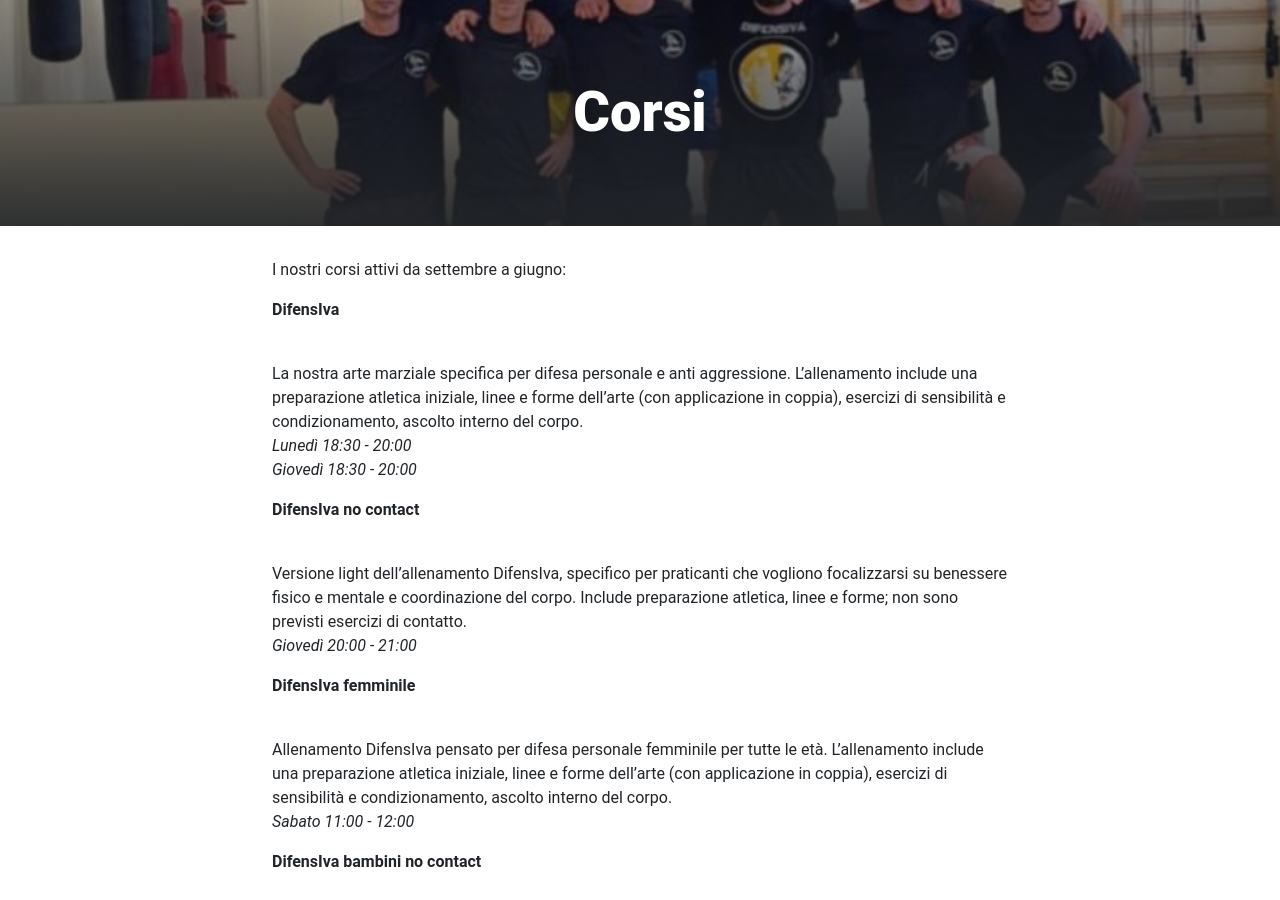
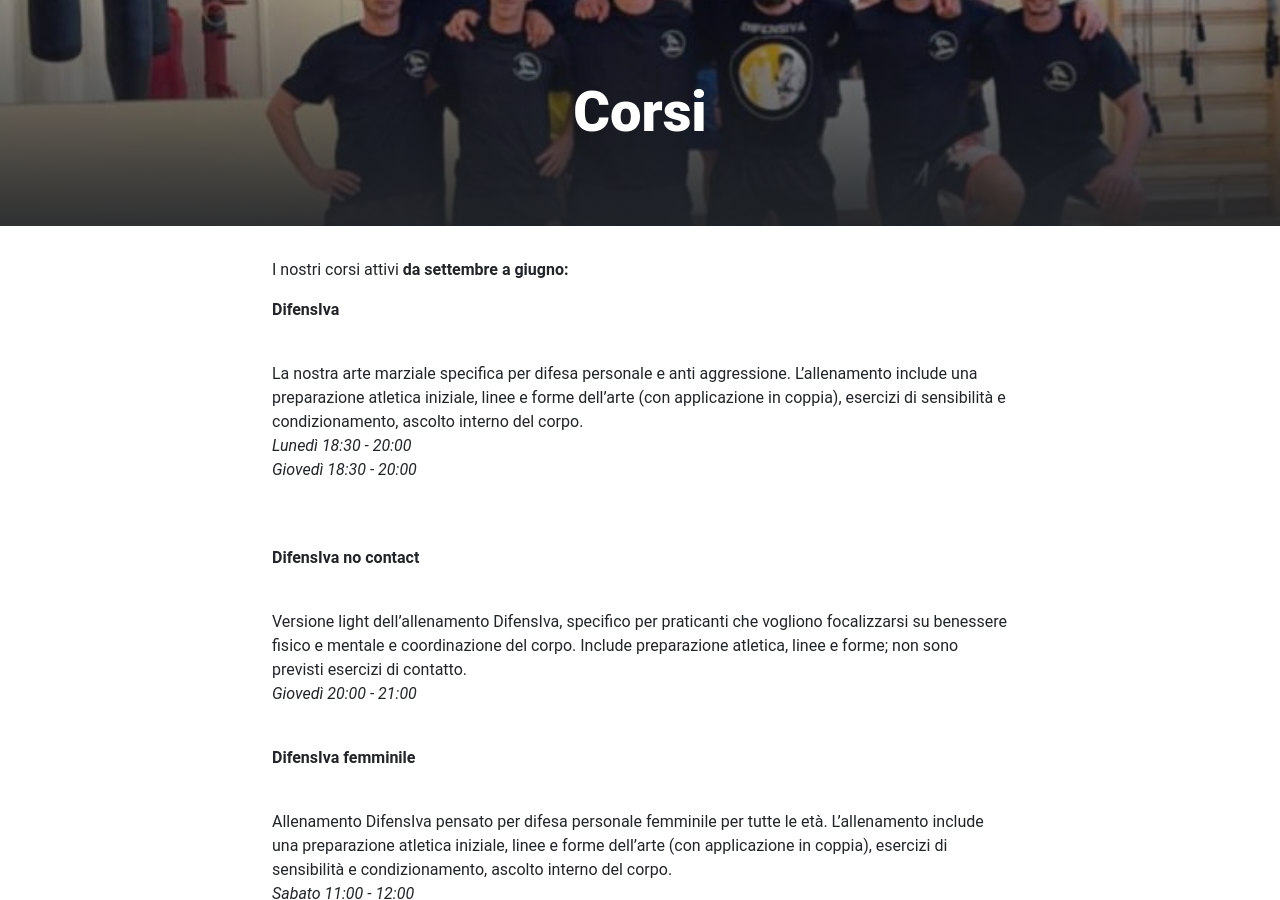
Before and after one commit to difensiva-varese/difensiva, a Jekyll site: the page built from pages/attestati.md, in a window 1280 px wide and 900 px high, scrolled down 441 px. Built offline with Jekyll 4.4.1, drawn with Linux system fonts in a browser that asks for light colours.

Commit message:
modifica corsi

```diff
--- a/pages/attestati.md
+++ b/pages/attestati.md
@@ -4,7 +4,8 @@ background: /images_2/difensiva_people.jpg
 permalink: /corsi/
 ---
 
-I nostri corsi attivi da settembre a giugno:
+I nostri corsi attivi <b>da settembre a giugno:
+<br>
 
 <b>DifensIva
 
@@ -12,23 +13,26 @@ I nostri corsi attivi da settembre a giugno:
 <br><em>Lunedì 18:30 - 20:00
 <br><em>Giovedì 18:30 - 20:00
 
+<br><br>
 <b>DifensIva no contact
 
 <br>Versione light dell'allenamento DifensIva, specifico per praticanti che vogliono focalizzarsi su benessere fisico e mentale e coordinazione del corpo.
 Include preparazione atletica, linee e forme; non sono previsti esercizi di contatto.
 <br><em>Giovedì 20:00 - 21:00
-<br>
+<br><br>
 
 <b>DifensIva femminile
 
 <br>Allenamento DifensIva pensato per difesa personale femminile per tutte le età. L'allenamento include una preparazione atletica iniziale, linee e forme dell'arte (con applicazione in coppia), esercizi di sensibilità e condizionamento, ascolto interno del corpo.
 <br><em>Sabato 11:00 - 12:00
-<br>
+<br><br>
 
 <b>DifensIva bambini no contact
 
 <br>Allenamento DifensIva per il benessere psicofisico dei più piccoli (da 6 a 13 anni). Allenamento senza contatto per rinforzare carattere e sicurezza in sé stessi contro il bullismo.
 <br><em>Sabato 10:00 - 11:00
-<br>
+<br><br>
+
 <b>Lezioni private
+
 <br>Lezioni private per singoli o piccoli gruppi su prenotazione.
```
Also changed, not shown: 1 other file.
